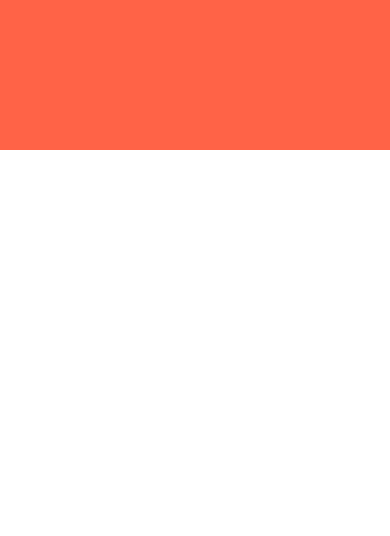
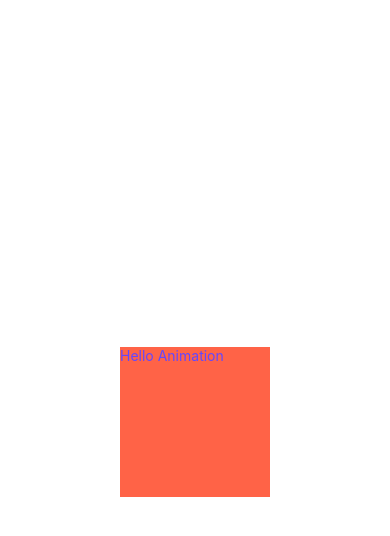
Before and after one commit to likern/course-react-native-animation, a React Native app: screen / in a window 390 px wide. Shown: the top 536 px of the page. Built offline with nearby package versions, Linux system fonts and the light colour scheme.

Commit message:
Animating colors and background colors

```diff
--- a/App.js
+++ b/App.js
@@ -9,33 +9,52 @@ const StyledView = styled.View`
 `;
 
 const StyledBox = styled.View`
-  position: absolute;
-  left: 0;
-  top: 0;
-  /* width: 150; */
-  right: 0;
+  /* position: absolute; */
+  /* left: 0; */
+  /* top: 0; */
+  width: 150;
+  /* right: 0; */
   height: 150;
   background-color: tomato;
 `;
 
 const App = () => {
   const animation = new Animated.Value(0);
+  const boxInterpolation = animation.interpolate({
+    inputRange: [0, 1],
+    outputRange: ['rgb(255,99,71)', 'rgb(99,71,255)'],
+  });
+  const colorInterpolation = animation.interpolate({
+    inputRange: [0, 1],
+    outputRange: ['rgb(99,71,255)', 'rgb(255,99,71)'],
+  });
+
+  const textAnimatedStyle = {
+    color: colorInterpolation,
+  };
   const [animatedStyles, setAnimatedStyles] = useState({
-    top: animation,
-    left: animation,
-    right: animation,
+    backgroundColor: boxInterpolation,
   });
 
   const startAnimation = () => {
     Animated.timing(animation, {
-      toValue: 40,
+      toValue: 1,
       duration: 1500,
-    }).start(() => {});
+    }).start(() => {
+      Animated.timing(animation, {
+        toValue: 0,
+        duration: 1500,
+      });
+    });
   };
   return (
     <StyledView>
       <TouchableWithoutFeedback onPress={startAnimation}>
-        <StyledBox as={Animated.View} style={animatedStyles}></StyledBox>
+        <StyledBox as={Animated.View} style={animatedStyles}>
+          <Animated.Text style={textAnimatedStyle}>
+            Hello Animation
+          </Animated.Text>
+        </StyledBox>
       </TouchableWithoutFeedback>
     </StyledView>
   );
```
